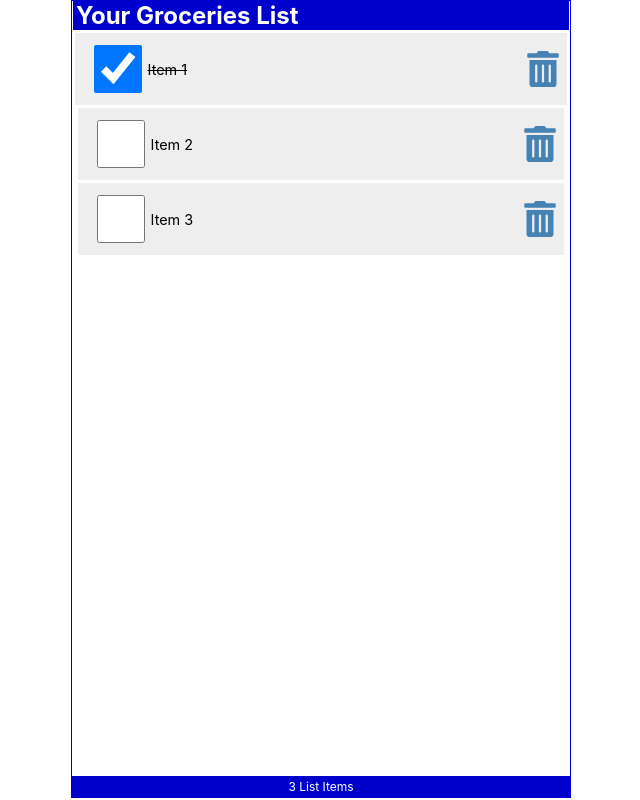
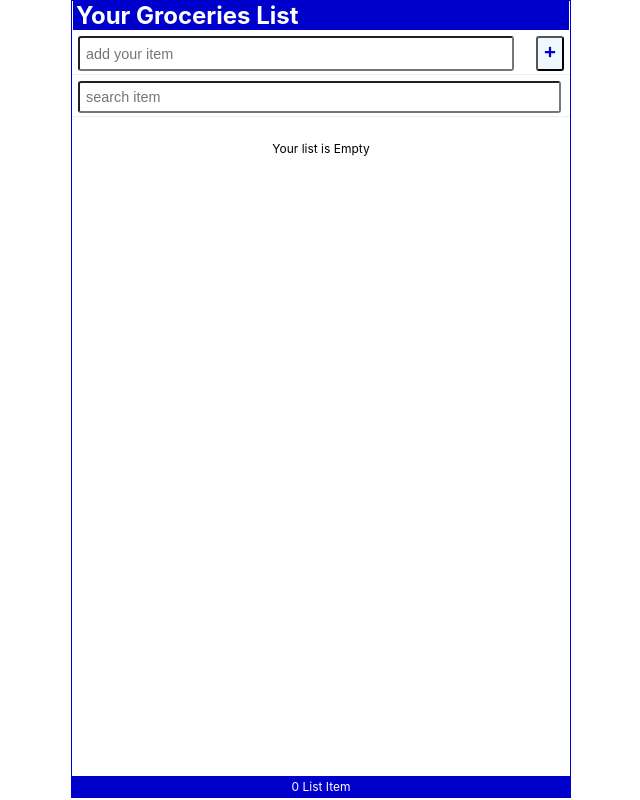
Before and after one commit to AdityaDey4/React_JS, a React (Create React App) app: page / in a window 1280 px wide. Shown: the whole page, without its empty margins (319-959 px from the left). Built offline with nearby package versions, Linux system fonts and the light colour scheme.

Commit message:
React Forms & Controlled Input

```diff
--- /dev/null
+++ b/src/AddItem.js
@@ -0,0 +1,32 @@
+import { FaPlus } from "react-icons/fa";
+import { useRef } from "react";
+
+const AddItem = ({newItem, setNewItem, handleSubmit}) => {
+
+  const inputRef = useRef();
+
+  return (
+    <form className="addForm" onSubmit={(e)=> handleSubmit(e)}>
+        <label htmlFor="addItem">Add Item  </label>
+        <input
+            autoFocus
+            ref={inputRef}
+            id="addItem"
+            type="text"
+            placeholder="add your item"
+            required
+            value={newItem}
+            onChange={(e)=> setNewItem(e.target.value)}
+        />
+        <button
+            type="submit"
+            aria-label="Add Item"
+            onClick={()=> inputRef.current.focus()}
+        >
+            <FaPlus />
+        </button>
+    </form>
+  )
+}
+
+export default AddItem;
--- a/src/App.js
+++ b/src/App.js
@@ -1,27 +1,15 @@
 import Header from './Header.js'
 import Content from './Content.js'
 import Footer from './Footer.js'
+import AddItem from './AddItem.js';
+import SearchItem from './SearchItem.js';
 import { useState } from "react";
 
 function App() {
 
-  const myItems = [
-    {
-        id : 1,
-        check : true,
-        item : "Item 1"
-    },
-    {
-        id : 2,
-        check : false,
-        item : "Item 2"
-    },
-    {
-        id : 3,
-        check : false,
-        item : "Item 3"
-    }
-  ];
+  const [items, setItems] = useState(JSON.parse(localStorage.getItem('shoppinglist')) || []);
+  const [newItem, setNewItem] = useState('');
+  const [search, setSearch] = useState('');
 
   const handleCheck = (id) => {
 
@@ -31,25 +19,52 @@
             : item
     );
 
-    setItems(newItems);
-    localStorage.setItem("localStorage", JSON.stringify(newItems));
+    setAndSaveItem(newItems);
   }
 
   const handleDelete = (id) => {
 
       const newItems = items.filter(item => item.id !== id);
-      setItems(newItems);
-      localStorage.setItem("localStorage", JSON.stringify(newItems));
+      setAndSaveItem(newItems);
   }
 
-  const [items, setItems] = useState(myItems);
+  const handleSubmit = (e) => {
+    e.preventDefault();
+    if(!newItem) return;
 
+    addItem(newItem);
+    setNewItem('');
+  }
+
+  const addItem = (item) => {
+    const id = items.length ? items[items.length-1].id+1 : 1;
+    const myNewItem = { id, check: false, item};
+
+    const listItem = [...items, myNewItem];
+    setAndSaveItem(listItem);
+  }
+
+  const setAndSaveItem = (listItem)=> {
+    setItems(listItem);
+    localStorage.setItem("shoppinglist", JSON.stringify(listItem));
+  }
 
   return (
     <div className="App">
-      <Header title="Your Groceries List"/>
+      <Header
+        title="Your Groceries List"
+      />
+      <AddItem
+        newItem={newItem}
+        setNewItem={setNewItem}
+        handleSubmit={handleSubmit}
+      />
+      <SearchItem
+        search={search}
+        setSearch={setSearch}
+      />
       <Content
-        items = {items}
+        items = {items.filter(item=> ((item.item).toLowerCase()).includes(search.toLowerCase()))}
         handleCheck = {handleCheck}
         handleDelete = {handleDelete}
       />
--- a/src/LineItem.js
+++ b/src/LineItem.js
@@ -2,7 +2,7 @@
 
 const LineItem = ({item, handleCheck, handleDelete}) => {
   return (
-    <li className="item" key={item.id}>
+    <li className="item">
         <input
             type="checkbox"
             onChange={()=> handleCheck(item.id)}
--- /dev/null
+++ b/src/SearchItem.js
@@ -0,0 +1,18 @@
+const SearchItem = ({ search, setSearch}) => {
+  return (
+    <form className="searchForm" onSubmit={(e)=> e.preventDefault()}>
+
+        <label htmlFor="search">Search</label>
+        <input
+            id="search"
+            type="text"
+            role="searchbox"
+            placeholder="search item"
+            value={search}
+            onChange={(e)=> setSearch(e.target.value)}
+        />
+    </form>
+  )
+}
+
+export default SearchItem
--- a/src/index.css
+++ b/src/index.css
@@ -116,3 +116,71 @@
   color: red;
   outline: none;
 }
+
+.addForm {
+  width: 100%;
+  display: flex;
+  justify-content: space-between;
+  margin: 0.5rem 0 0;
+  padding: 0 0.5rem 0.25rem;
+  border-bottom: 1px solid #eee;
+}
+
+.addForm label {
+  position: absolute;
+  left: -99999px;
+}
+
+.addForm input[type="text"] {
+  flex-grow: 1;
+  max-width: calc(100% - 50px);
+  min-width: 48px;
+  font-size: 1.2rem;
+  padding: 0.5rem;
+  border-radius: 0.25rem;
+  margin-right: 0.25rem;
+  outline: none;
+}
+
+button {
+  height: 35px;
+  min-height: 35px;
+  border-radius: 0.25rem;
+  padding: 0.5rem;
+  font-size: 1rem;
+  background-color: aliceblue;
+  color: mediumblue;
+  cursor: pointer;
+}
+
+button:focus,
+button:hover {
+  color: white;
+  background-color: limegreen;
+  outline: none;
+}
+
+.searchForm {
+  width: 100%;
+  display: flex;
+  justify-content: flex-start;
+  margin: 0.5rem 0 0;
+  padding: 0 0.5rem 0.25rem;
+  border-bottom: 1px solid #eee;
+}
+
+.searchForm label {
+  position: absolute;
+  left: -99999px;
+}
+
+.searchForm input[type="text"] {
+  flex-grow: 1;
+  max-width: 100%;
+  min-width: 48px;
+  font-size: 1.2rem;
+  padding: 0.5rem;
+  border-radius: 0.25rem;
+  margin-right: 0.25rem;
+  outline: none;
+}
```
